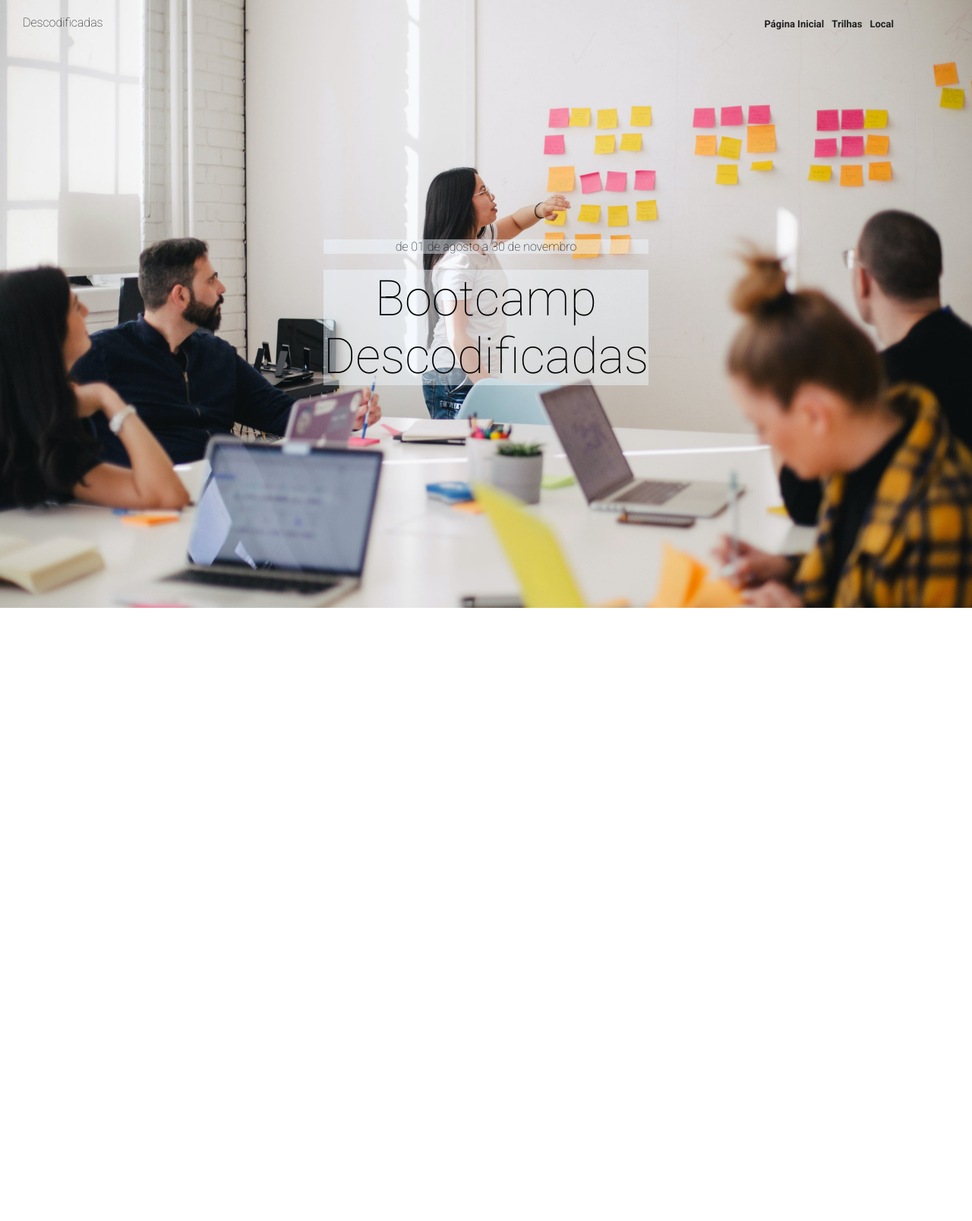
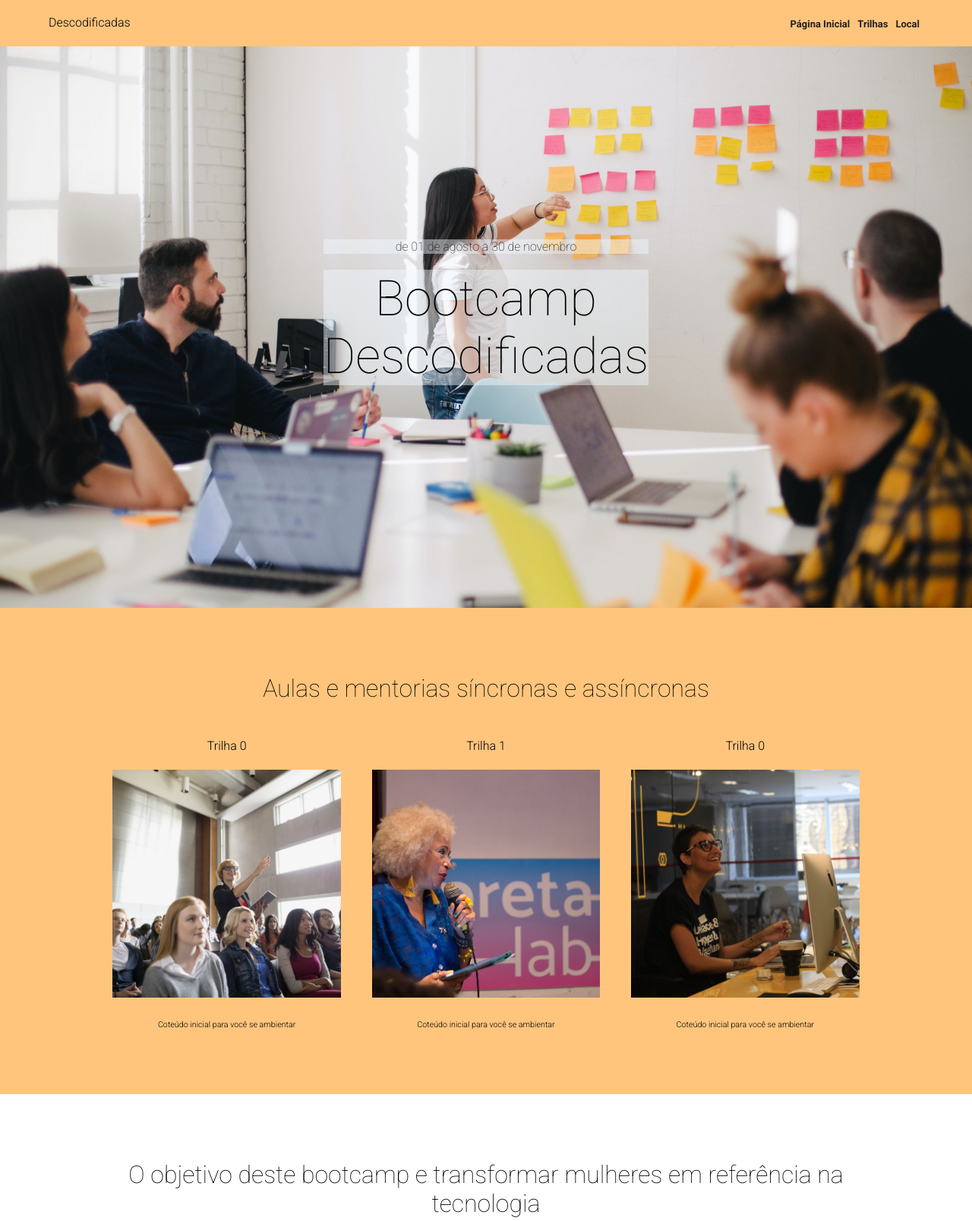
Before and after one commit to LuanaLucia/Descodificadas, a plain HTML site: page Trilha-1/Semana-5/index.html in a window 1280 px wide. Shown: the top 1607 px of the page at 76% size. Before the commit the page ends 800 px from the top, so only its background shows below. Drawn offline with Linux system fonts and the light colour scheme.

Commit message:
Semana 5 Pagina inicial

```diff
--- a/Trilha-1/Semana-5/index.html
+++ b/Trilha-1/Semana-5/index.html
@@ -10,8 +10,8 @@
 </head>
 
 <body>
-    <nav>
-        <div class="container">
+    <nav class="bg-laranja">
+        <div class="container-menu">
             <div class="logo">Descodificadas</div>
             <div class="menu">
                 <ul>
@@ -26,9 +26,53 @@
     <section id="home" class="home">
         <div class="capaTitulo">
             <div class="titulo">
-                <h4>de 01 de agosto a 30 de novembro</h4>
-                <h1>Bootcamp<br>Descodificadas</h1>
+                <h4 class="weight-100">de 01 de agosto a 30 de novembro</h4>
+                <h1 class="weight-100">Bootcamp<br>Descodificadas</h1>
             </div>
+        </div>
+    </section>
+
+    <section id="aulas" class="aulas bg-laranja">
+        <div class="container">
+            <h2 class="weight-100">Aulas e mentorias síncronas e assíncronas</h2>
+            <div class="galeria">
+                <div class="quadro1">
+                    <h4 class="weight-300"> Trilha 0</h4>
+                    <img class="imgGaleria" src="assets/Trilha0.jpg" alt="Imagem de mulheres sentadas em uma sala olhando para frente e uma mulher de pé em destaque apontando para frente">
+                    <h6 class="weight-300">Coteúdo inicial para você se ambientar</h6>
+                </div>
+
+                <div class="quadro2">
+                    <h4 class="weight-300"> Trilha 1</h4>
+                    <img class="imgGaleria" src="assets/Trilha1.jpg" alt="Imagem de mulheres sentadas em uma sala olhando para frente e uma mulher de pé em destaque apontando para frente">
+                    <h6 class="weight-300">Coteúdo inicial para você se ambientar</h6>
+                </div>
+
+                <div class="quadro3">
+                    <h4 class="weight-300"> Trilha 0</h4>
+                    <img class="imgGaleria" src="assets/Trilha2.jpg" alt="Imagem de mulheres sentadas em uma sala olhando para frente e uma mulher de pé em destaque apontando para frente">
+                    <h6 class="weight-300">Coteúdo inicial para você se ambientar</h6>
+                </div>
+            </div>
+        </div>
+    </section>
+
+    <section id="objetivos" class="objetivos">
+        <div class="container">
+            <h2 class="weight-100">O objetivo deste bootcamp e transformar mulheres em referência na tecnologia</h2>
+            <div class="galeria">
+                <div class="imgObjetivo"><br><br><br>
+                    <img class="imgGaleria" src="assets/Trilha0.jpg" alt="Imagem de mulheres sentadas em uma sala olhando para frente e uma mulher de pé em destaque apontando para frente">
+                    <h6 class="weight-300">Seja você também mais uma mulher em tech!</h6>
+                </div>
+            </div>
+        </div>
+    </section>
+
+    <section id="increva" class="increva bg-laranja">
+        <div class="container">
+            <h2 class="weight-100">Se inscreva e comece agora sua jornada!</h2><br>
+            <input type="button" class="btInscreva" value="Inscreva-se">
         </div>
     </section>
 </body>
--- a/Trilha-1/Semana-5/style.css
+++ b/Trilha-1/Semana-5/style.css
@@ -1,4 +1,4 @@
-@import url('https://fonts.googleapis.com/css2?family=Roboto:wght@100;700&display=swap');
+@import url('https://fonts.googleapis.com/css2?family=Roboto:wght@100;300;700&display=swap');
 body{
     margin:0;
     font-family: 'Roboto', sans-serif;
@@ -6,11 +6,12 @@ body{
 nav {
     position: fixed;
     display: flex;
-    margin-left: 30px;
-    margin-right: 30px;
-
+    width: 100%;
+    justify-content: center;
+    align-items: center;
+    text-align: center;
 }
-.container{
+.container-menu{
     width:90vw;
 }
 .menu ul{
@@ -30,6 +31,7 @@ nav {
     color: #212121;
     font-size: small;
     font-weight: 700;
+
 }
 .capaTitulo{
     display: flex;
@@ -43,13 +45,61 @@ nav {
 }
 
 .capaTitulo h4{
-    font-weight: 100;
     opacity: 100%;
     background-color: rgba(240, 248, 255, 0.45);
 }
 .capaTitulo h1{
     font-size: 65px;
-    font-weight: 100;
     margin: 0;
     background-color: rgba(240, 248, 255, 0.45);
 }
+.container{
+    padding:60px 10% 60px 10%;
+    justify-content: center;
+    align-items: center;
+    text-align: center;
+}
+.bg-laranja{
+    background-color:rgb(255, 197, 125);
+}
+.aulas, .galeria{
+    display: flex;
+    justify-content: center;
+    align-items: center;
+    text-align: center;
+}
+.quadro1, .quadro2, .quadro3{
+    width: 30%;
+    text-align: center;
+    align-items: center;
+    padding: 0 2% 0 2%;
+
+}
+.quadro1 img, .quadro2 img, .quadro3 img{
+    width: 100%;
+    object-fit: cover;
+}
+
+.weight-300{
+    font-weight: 300;
+}
+.weight-100{
+    font-weight: 100;
+}
+.imgObjetivo img{
+    width: 80%;
+    object-fit: cover;
+}
+h2{
+    font-size: 24pt;
+}
+h4{
+    font-size: 12pt;
+}
+.btInscreva{
+    background-color: aliceblue;
+    width: 40%;
+    border: 0;
+    border-radius:5px;
+    height: 30px;
+}
```
Also changed, not shown: Trilha-1/Semana-5/assets/Trilha0.jpg (added), Trilha-1/Semana-5/assets/Trilha1.jpg (added), Trilha-1/Semana-5/assets/Trilha2.jpg (added). Lines whose indentation alone changed are shown as unchanged.
